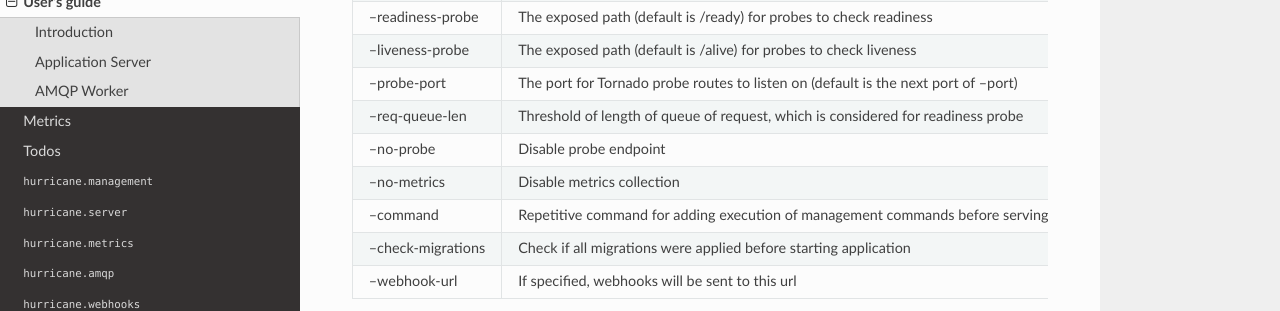
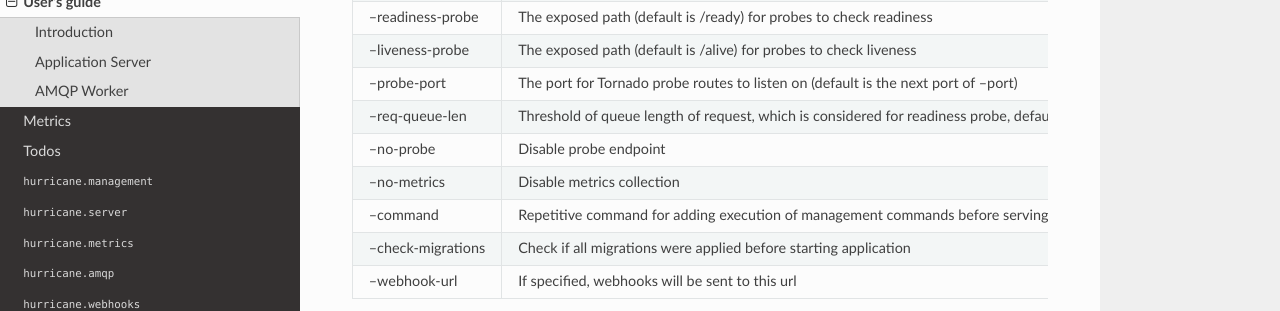
Before and after one commit to django-hurricane/django-hurricane, a Sphinx documentation site: the page built from docs/usage.rst, in a window 1280 px wide and 900 px high, scrolled down 1354 px. Shown: the part 151-462 px from the top of the window. Built offline with Sphinx 7.4.7 and the Read the Docs theme 2.0.0, drawn with Linux system fonts in a browser that asks for light colours; some of the changed text lies outside the part shown.

Commit message:
docs: added request queue length default description to readme and usage

```diff
--- a/docs/usage.rst
+++ b/docs/usage.rst
@@ -66,7 +66,8 @@
 +--------------------+-------------------------------------------------------------------------------------+
 | --probe-port       | The port for Tornado probe routes to listen on (default is the next port of --port) |
 +--------------------+-------------------------------------------------------------------------------------+
-| --req-queue-len    | Threshold of length of queue of request, which is considered for readiness probe    |
+| --req-queue-len    | Threshold of queue length of request, which is considered for readiness probe,      |
+|                    | default value is 10                                                                 |
 +--------------------+-------------------------------------------------------------------------------------+
 | --no-probe         | Disable probe endpoint                                                              |
 +--------------------+-------------------------------------------------------------------------------------+
@@ -221,7 +222,8 @@
 +------------------+-------------------------------------------------------------------------------------+
 | --startup-probe  | The exposed path (default is /startup) for probes to check startup                  |
 +------------------+-------------------------------------------------------------------------------------+
-| --readiness-probe| The exposed path (default is /ready) for probes to check readiness                  |
+| --req-queue-len  | Threshold of queue length of request, which is considered for readiness probe,      |
+|                  | default value is 10                                                                 |
 +------------------+-------------------------------------------------------------------------------------+
 | --liveness-probe | The exposed path (default is /alive) for probes to check liveness                   |
 +------------------+-------------------------------------------------------------------------------------+
```
Also changed, not shown: README.md (+3 -1 lines).
